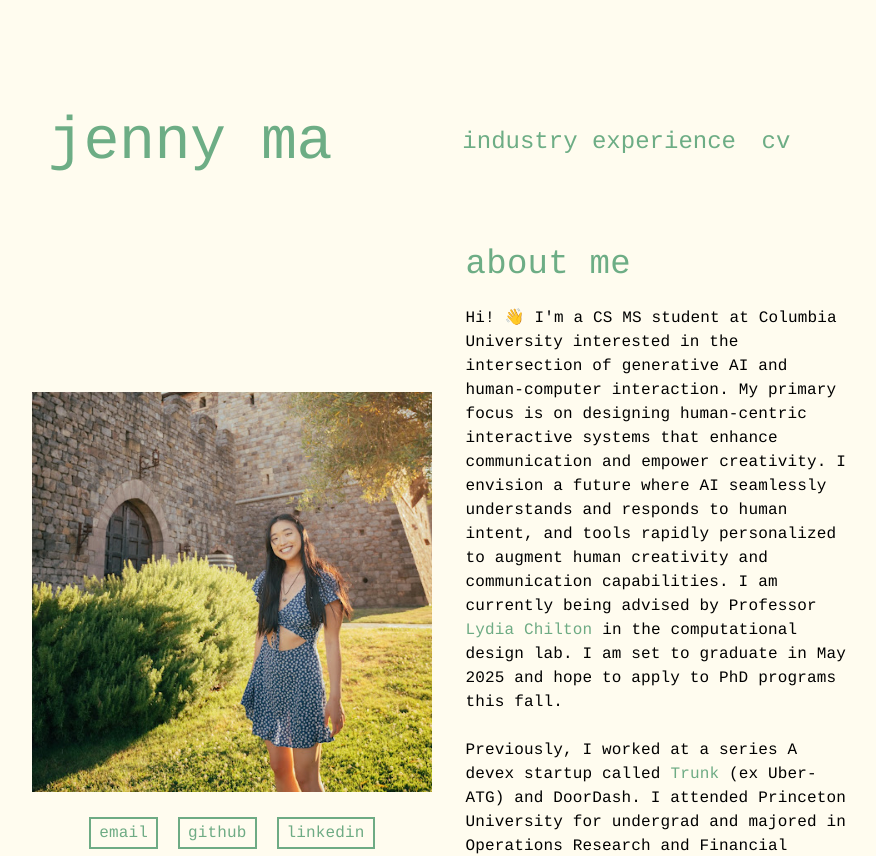
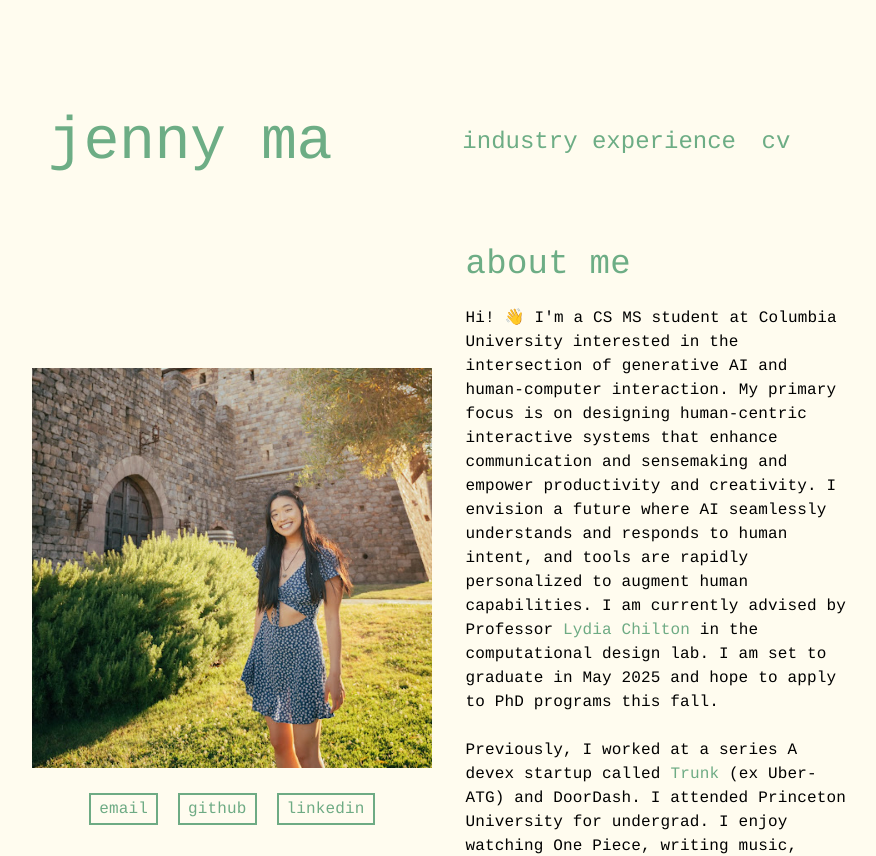
Before and after one commit to jennygzma/jennygzma.github.io, a React (Create React App) app: page /#/ in a window 1280 px wide. Shown: the top 856 px of the page, without its empty margins (216-1092 px from the left). Built offline with nearby package versions, Linux system fonts and the light colour scheme.

Commit message:
add jumpstarter

```diff
--- a/src/components/About.js
+++ b/src/components/About.js
@@ -43,12 +43,16 @@ export default function About() {
             <span className="important-text">human-computer interaction</span>
             {". "} My primary focus is on designing human-centric interactive
             systems that{" "}
-            <span className="important-text">enhance communication</span> and{" "}
-            <span className="important-text">empower creativity</span>. I
-            envision a future where AI seamlessly understands and responds to
-            human intent, and tools rapidly personalized to augment human
-            creativity and communication capabilities. I am currently being
-            advised by Professor{" "}
+            <span className="important-text">
+              enhance communication and sensemaking{" "}
+            </span>{" "}
+            and{" "}
+            <span className="important-text">
+              empower productivity and creativity
+            </span>
+            . I envision a future where AI seamlessly understands and responds
+            to human intent, and tools are rapidly personalized to augment human
+            capabilities. I am currently advised by Professor{" "}
             <a
               href="https://www.cs.columbia.edu/~chilton/chilton.html"
               className="link"
@@ -65,8 +69,7 @@ export default function About() {
               Trunk
             </a>{" "}
             (ex Uber-ATG) and DoorDash. I attended Princeton University for
-            undergrad and majored in Operations Research and Financial
-            Engineering. I enjoy watching One Piece, writing music, surfing, and
+            undergrad. I enjoy watching One Piece, writing music, surfing, and
             hanging out with friends! I also try to run daily but don't find
             that enjoyable 😬
           </Typography>
--- a/src/components/Research.js
+++ b/src/components/Research.js
@@ -55,8 +55,8 @@ export default function Research() {
               </Typography>
               <Typography>
                 Sitong Wang*, Billy Zhang*,{" "}
-                <span className="important-text">Jenny Ma</span>, Lydia B.
-                Chilton
+                <span className="important-text">Jenny Ma</span>, Alyssa Hwang,
+                Lydia B. Chilton
               </Typography>
               <Typography>
                 <span style={{ fontStyle: "italic", color: "#498f63" }}>
@@ -64,7 +64,7 @@ export default function Research() {
                 </span>
               </Typography>
               <Stack direction="row" spacing={"30px"} pt="5px">
-                <Button disableRipple href="https://arxiv.org/abs/2407.08474">
+                <Button disableRipple href="https://arxiv.org/pdf/2410.03882">
                   <Typography className="link">arXiv</Typography>
                 </Button>
                 {/* <Button disableRipple href="#/didup">
```
